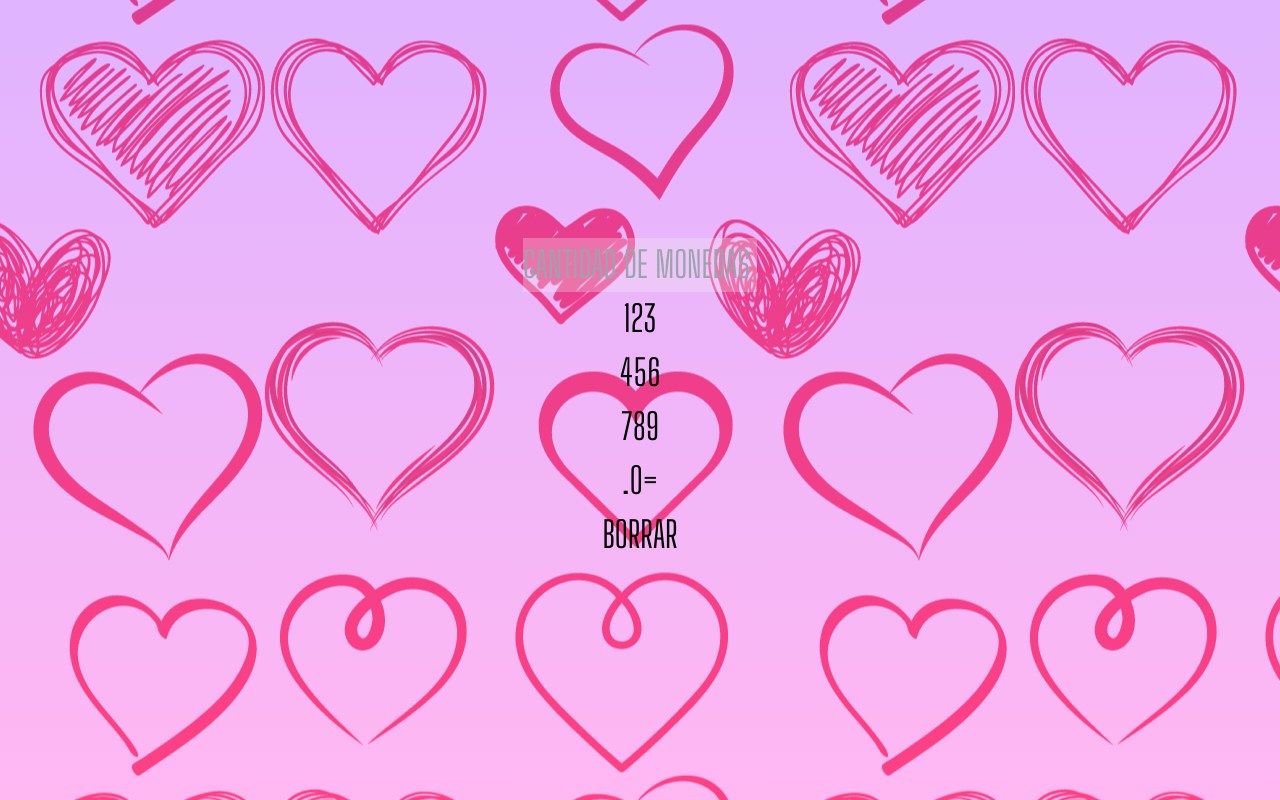
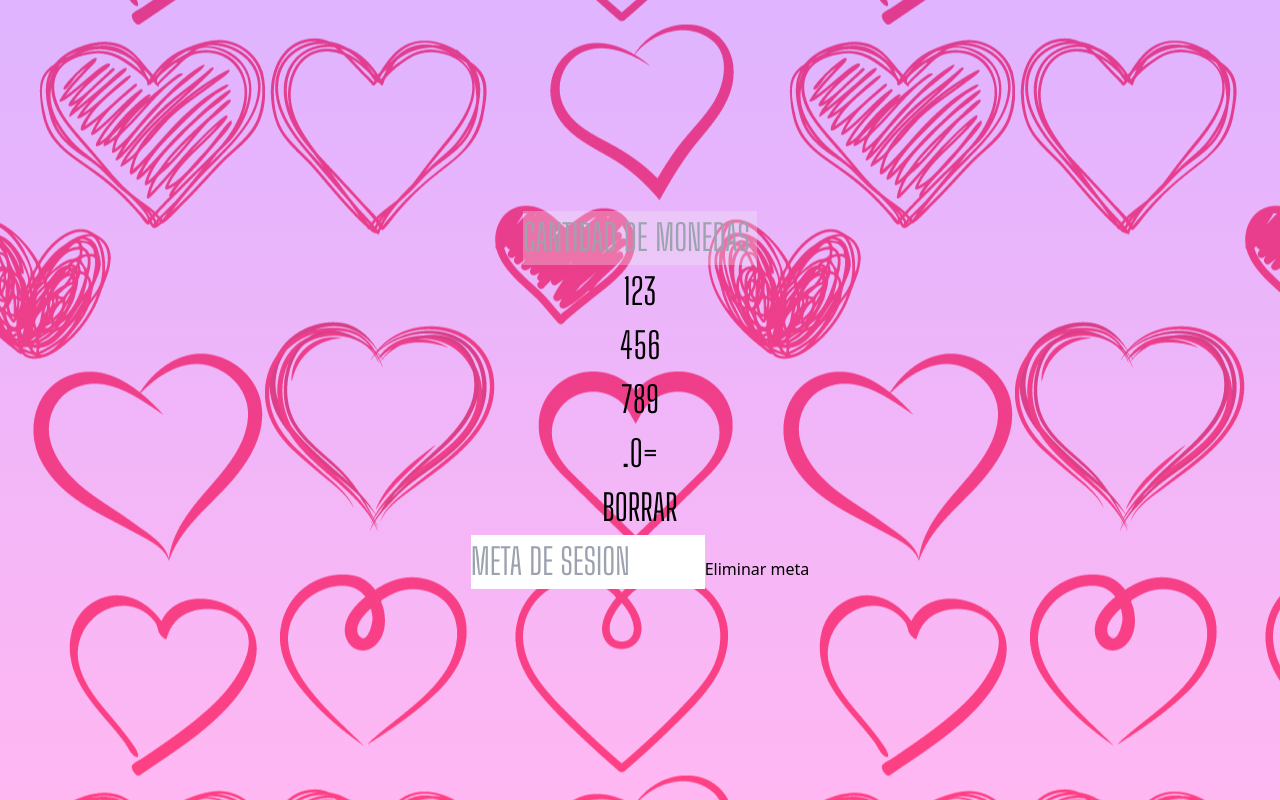
Before and after one commit to RaiderAlf/calculadoraLivejoy, a React (Vite) app: page / in a window 1280 px wide. Built offline with nearby package versions, Linux system fonts and the light colour scheme.

Commit message:
input to goals session

```diff
--- a/src/App.tsx
+++ b/src/App.tsx
@@ -1,5 +1,5 @@
 //DEPENDENCIES
-import { useState } from 'react'
+import { ChangeEvent, useState } from 'react'
 import './App.css'
 
 type ButtonProps = {
@@ -13,6 +13,15 @@ const Button: React.FC<ButtonProps> = ({ value, onClick }) => (
 
 const App: React.FC = () => {
   const [display, setDisplay] = useState('');
+  const [meta, setMeta] = useState('')
+
+  const handlerMeta = (e: ChangeEvent<HTMLInputElement>) => {
+    setMeta(e.target.value)
+  }
+
+  const handlerDelMeta = () => {
+    setMeta('')
+  }
 
   const handleClick = (value: string) => {
     if (value === '=') {
@@ -30,6 +39,7 @@ const App: React.FC = () => {
 
   return (
     <div className='flex flex-col gap-6 bg-pink-200/40 px-4 py-8 rounded-xl [box-shadow:_0_0_15px_rgb(0_0_0_)] backdrop-filter backdrop-blur-sm'>
+
       <div >
         <input disabled className="display-led backdrop-filter text-gray-200 backdrop-blur-xl text-center w-full h-full bg-black/70 font-medium outline outline-0 border-2 text-sm px-3 py-3 rounded-[25px] border-purple-500 [box-shadow:inset_0_0_5px_rgb(0_0_0_/_70%)]" placeholder='CANTIDAD DE MONEDAS' type="text" value={display} />
       </div>
@@ -58,6 +68,10 @@ const App: React.FC = () => {
         <div>
         </div>
       </div>
+      <div>
+        <input type="text" onChange={handlerMeta} className="display-led backdrop-filter text-gray-700 backdrop-blur-xl text-center w-full h-full bg-white font-medium outline outline-0 border-2 text-sm px-3 py-3 rounded-[25px] border-red-500 [box-shadow:inset_0_0_5px_rgb(0_0_0_/_70%)]" placeholder='META DE SESION' value={meta} />
+        <button className='backdrop-filter text-gray-300 backdrop-blur-xl text-center w-min h-full bg-black/70 font-medium outline outline-0 border-2 text-sm mt-3 px-1.5 py-1 rounded-lg border-red-500 [box-shadow:inset_0_0_5px_rgb(0_0_0_/_70%)]' value='' onClick={handlerDelMeta}>Eliminar meta</button>
+      </div>
     </div>
   );
 };
```
